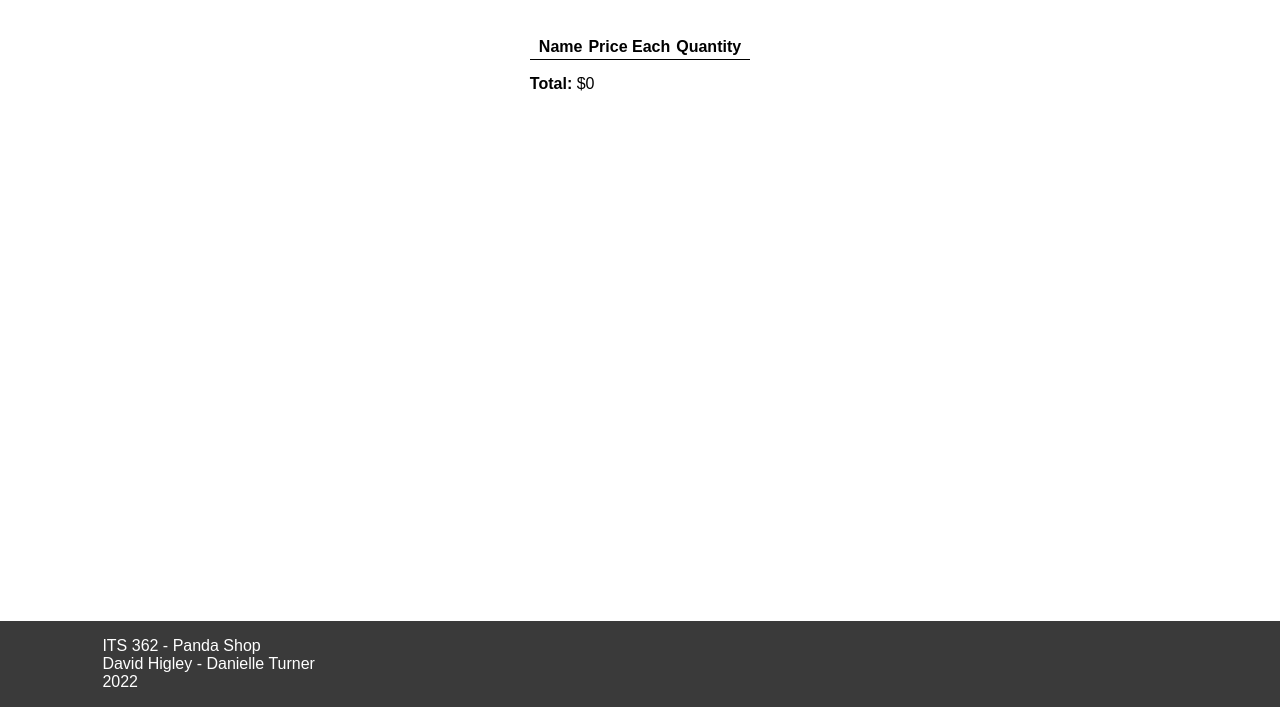
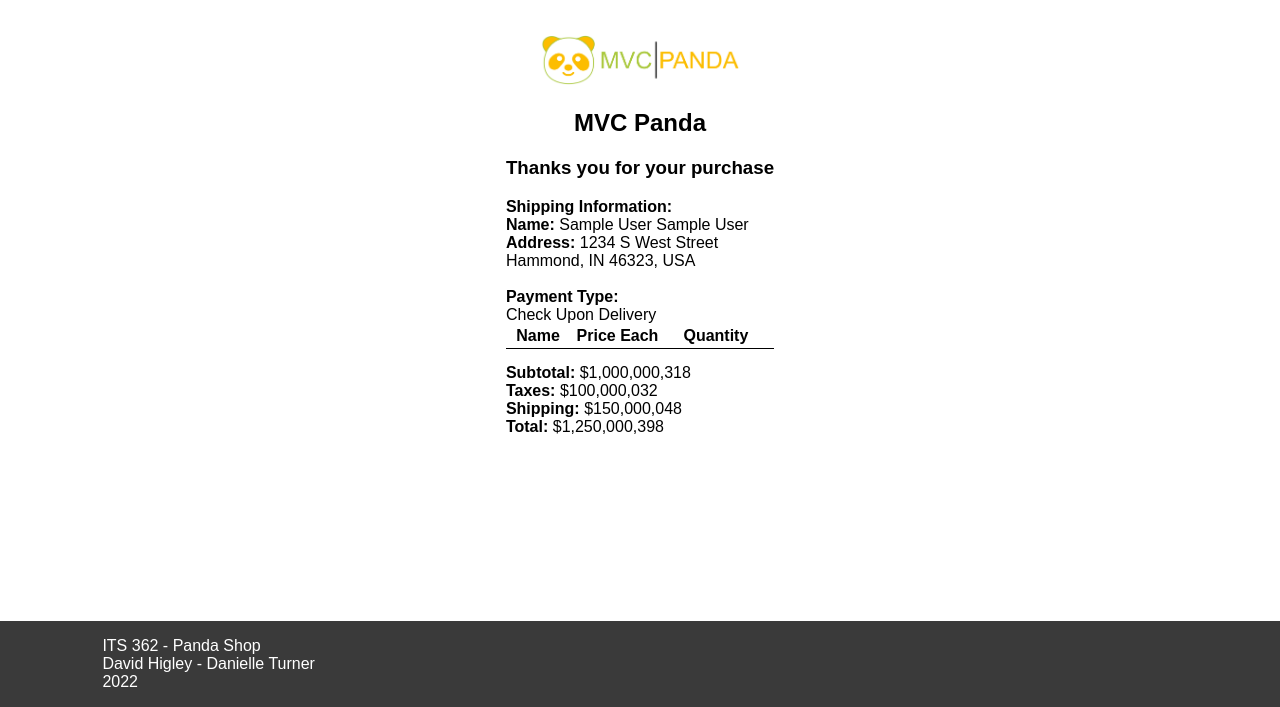
Before and after one commit to MrH100000/Panda, a PHP site: page /receipt.php in a window 1280 px wide. Shown: the part 93-800 px from the top of the page. Run offline with PHP 8.4, Linux system fonts and the light colour scheme; the visitor is signed in with stand-in values (Sample User, id 1); data comes from the database, SQL or seed files in the repository; both versions use the stored data as it was after the commit; lists and menus that the app fills with data are empty.

Commit message:
reciept page made as well as all functions. needs formatting

```diff
--- a/model/orders.php
+++ b/model/orders.php
@@ -9,11 +9,12 @@ class Orders extends Model {
         }
     }
 
-    public function addOrder($street, $city, $state, $zipCode, $country, $paymentType, $total, $shipping) {
+    public function addOrder($street, $city, $state, $zipCode, $country, $paymentType, $total, $shipping, $taxes, $subtotal) {
         $id=$_SESSION['userID'];
+        $username=$_SESSION['username'];
         $date=date("F j, Y, g:i a");
-        $query = $this->DB()->prepare('INSERT INTO orders (UserID, Address, City, State, Country, ZipCode, PaymentType, Date, Total, ShippingCost)
-        VALUES ( :id, :street, :city, :state , :country, :zipCode, :paymentType, :date, :total, :shipping)');
+        $query = $this->DB()->prepare('INSERT INTO orders (UserID, Address, City, State, Country, ZipCode, PaymentType, Date, Total, ShippingCost, Tax, Subtotal, Username)
+        VALUES ( :id, :street, :city, :state , :country, :zipCode, :paymentType, :date, :total, :shipping, :taxes, :subtotal, :username)');
         //try to add product
         try {
             //binds values while executing
@@ -26,12 +27,31 @@ class Orders extends Model {
                     ':zipCode' => $zipCode,
                     ':paymentType' => $paymentType,
                     ':date' => $date,
-                    ':total' => $total
+                    ':total' => $total,
+                    ':shipping' => $shipping,
+                    ':taxes' => $taxes,
+                    ':subtotal' => $subtotal,
+                    ':username' => $username
             ]);
-            $query=$this->DB()->prepare('SELECT OrderID from orders where Date = :date');
-            $query->execute(array($date));
-            return $query->fetch()['OrderID'];
+            return true;
         //if it doesnt work, display error
+        } catch(PDOException $e) {
+            handle_error($e->getMessage());
+        }
+    }
+
+    public function getLastOrderID()
+    {
+        $query=$this->DB()->prepare('SELECT OrderID FROM orders ORDER BY OrderID DESC LIMIT 1');
+        $query->execute();
+        return $query->fetch()['OrderID'];
+    }
+
+    public function getOrderByID($id){
+        try {
+            $query = $this->DB()->prepare('SELECT * FROM orders WHERE OrderID = ?');
+            $query->execute(array($id));
+            return $query->fetch();
         } catch(PDOException $e) {
             handle_error($e->getMessage());
         }
--- a/receipt.php
+++ b/receipt.php
@@ -9,6 +9,7 @@ $products = new Products();
 $cart = new Cart();
 $order = new Orders();
 $productList = $cart->getAll();
-$cartTotal = $cart->getTotalValue();
+$orderInformation=$order->getOrderByID($order->getLastOrderID());
+//$cart->clear();
 require_once __DIR__ . '/view/receipt.php';
 ?>
--- a/util/calc_order_total.php
+++ b/util/calc_order_total.php
@@ -1,7 +1,7 @@
 <?php
 class OrderCalculator {
     private $subtotal;
-    protected $SHIPPING_RATE = 0.1;
+    protected $SHIPPING_RATE = 0.15;
     protected $TAX_RATE = 0.1;
 
     public function __construct($subtotal) {
--- a/view/receipt.php
+++ b/view/receipt.php
@@ -1,6 +1,20 @@
 <?php require_once __DIR__ . '/partials/header.php'; ?>
 <div class="cart-area">
     <div class="cart-card">
+        <center>
+            <img src="images/logo-square.png" alt="mvc panda logo" style="height: 50px; width:200px">
+            <h2> MVC Panda </h2>
+            <h3> Thanks you for your purchase </h3>
+        </center>
+        <div>
+            <strong> Shipping Information: </strong><br>
+            <strong>Name: </strong> <?php echo $_SESSION['firstName'] ." ". $_SESSION['lastName'];?><br>
+            <strong>Address:</strong> <?php echo $orderInformation['Address'];?><br>
+            <label><?php echo $orderInformation['City'] . ', ' . $orderInformation['State'] ." ". $orderInformation['ZipCode'] . ', ' . $orderInformation['Country'];?></label><br>
+            <br>
+            <strong> Payment Type: </strong><br>
+            <label><?php echo $orderInformation['PaymentType'];?> </label><br>
+        </div>
         <table class="cart-table">
             <thead>
                 <tr>
@@ -23,7 +37,13 @@
             </tbody>
         </table>
         <div class="cart-footer">
-            <strong>Total:</strong> <?= "$" . number_format($cartTotal); ?>
+            <strong>Subtotal:</strong> $<?= number_format($orderInformation['Subtotal']);?>
+            <br>
+            <strong>Taxes:</strong> $<?= number_format($orderInformation['Tax']);?>
+            <br>
+            <strong>Shipping:</strong> $<?= number_format($orderInformation['ShippingCost']);?>
+            <br>
+            <strong>Total:</strong> $<?= number_format($orderInformation['Total']);?>
         </div>
     </div>
 </div>
```
Also changed, not shown: checkout.php (+5 -4 lines), README.md, panda.db.
